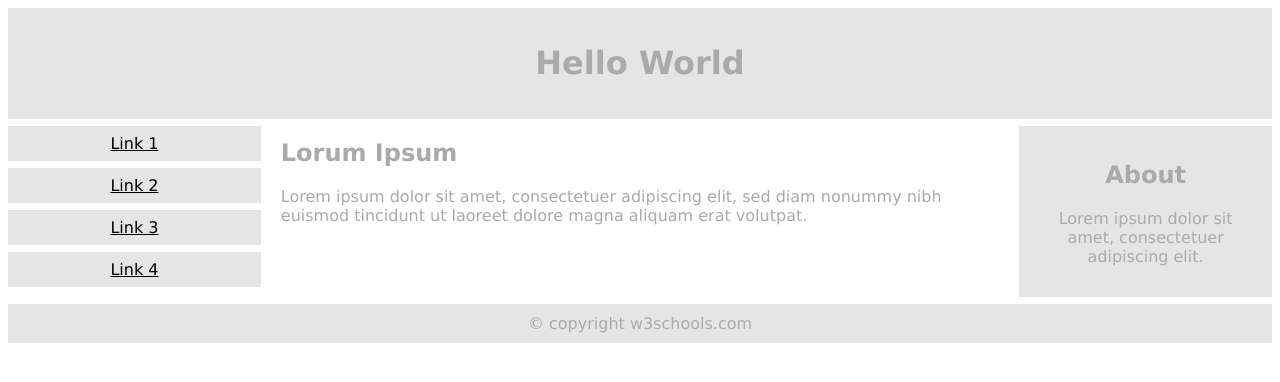
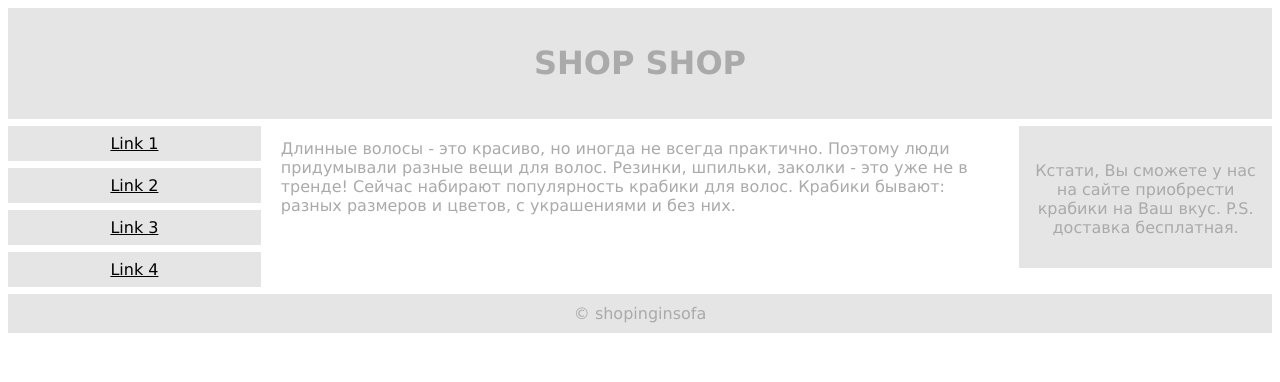
Before and after one commit to Ribell11/shopshop, a plain HTML site: page index.html in a window 1280 px wide. Drawn offline with Linux system fonts and the light colour scheme.

Commit message:
Update index.html

```diff
--- a/index.html
+++ b/index.html
@@ -1,3 +1,4 @@
+<!DOCTYPE html>
 <html>
 <head>
 <meta name="viewport" content="width=device-width, initial-scale=1.0">
@@ -47,7 +48,7 @@
 <body style="font-family:Verdana;color:#aaaaaa;">
 
 <div style="background-color:#e5e5e5;padding:15px;text-align:center;">
-  <h1>Hello World</h1>
+  <h1>SHOP SHOP</h1>
 </div>
 
 <div style="overflow:auto">
@@ -59,17 +60,17 @@
   </div>
 
   <div class="main">
-    <h2>Lorum Ipsum</h2>
-    <p>Lorem ipsum dolor sit amet, consectetuer adipiscing elit, sed diam nonummy nibh euismod tincidunt ut laoreet dolore magna aliquam erat volutpat.</p>
+    <h2></h2>
+    <p>Длинные волосы - это красиво, но иногда не всегда практично. Поэтому люди придумывали разные вещи для волос. Резинки, шпильки, заколки - это уже не в тренде! Сейчас набирают популярность крабики для волос. Крабики бывают: разных размеров и цветов, с украшениями и без них.</p>
   </div>
 
   <div class="right">
-    <h2>About</h2>
-    <p>Lorem ipsum dolor sit amet, consectetuer adipiscing elit.</p>
+    <h2></h2>
+    <p>Кстати, Вы сможете у нас на сайте приобрести крабики на Ваш вкус. P.S. доставка бесплатная.</p>
   </div>
 </div>
 
-<div style="background-color:#e5e5e5;text-align:center;padding:10px;margin-top:7px;">© copyright w3schools.com</div>
+<div style="background-color:#e5e5e5;text-align:center;padding:10px;margin-top:7px;">© shopinginsofa</div>
 
 </body>
 </html>
```
